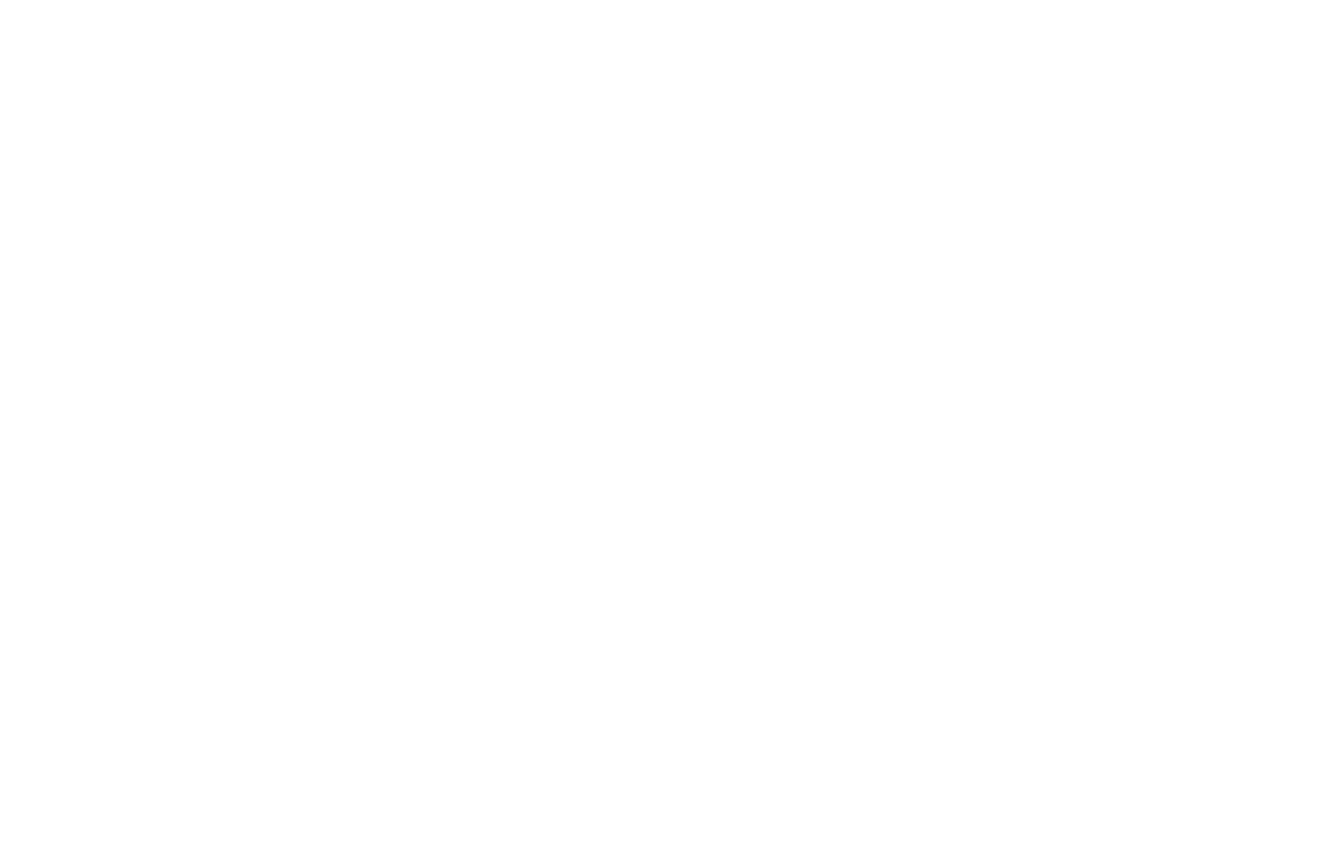
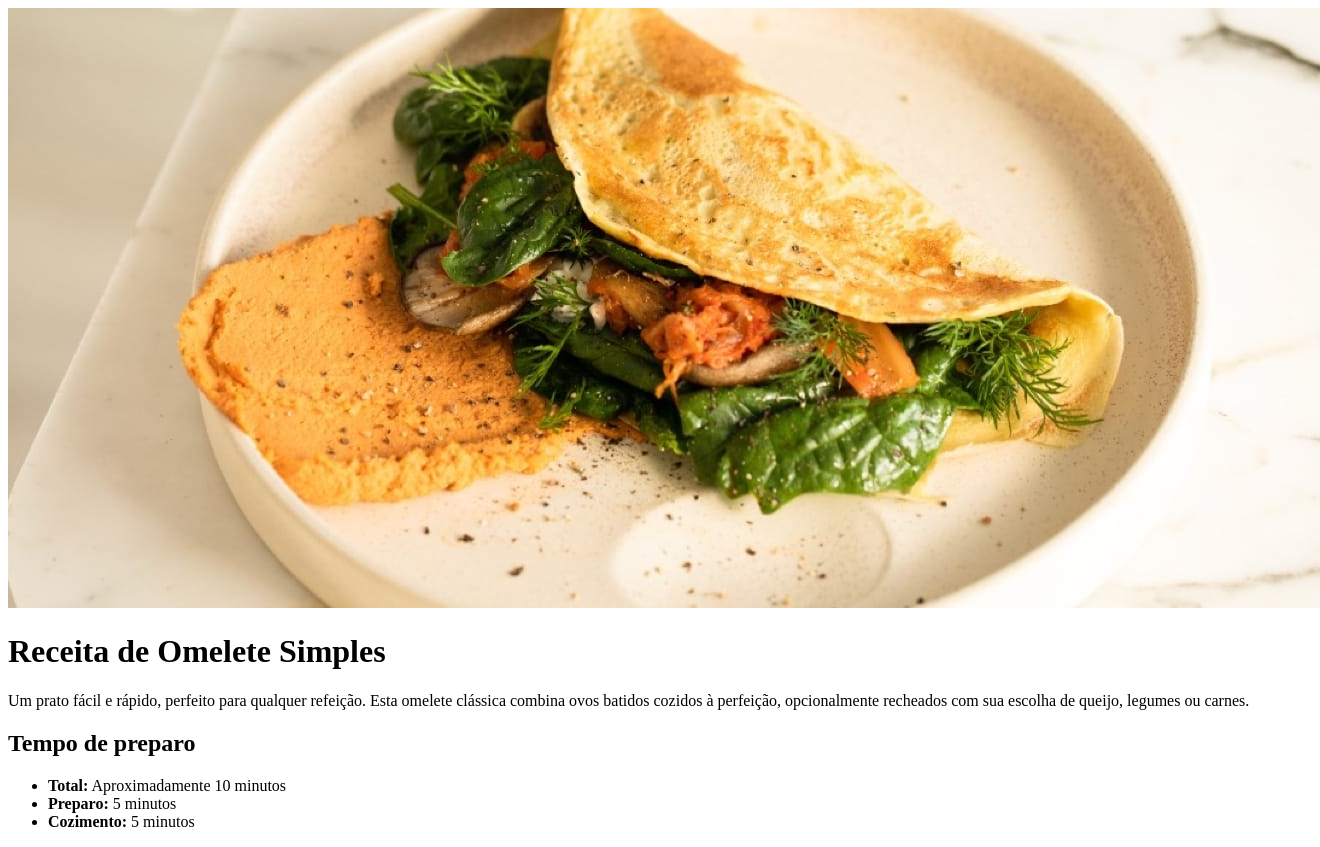
Before and after one commit to IgoLuan/locais-luanigor01mc, a plain HTML site: page index.html in a window 1280 px wide. Shown: the whole page, 1320 px wide, since content can reach past the window. Before the commit the page ends 800 px from the top, so only its background shows below. Drawn offline with Linux system fonts and the light colour scheme.

Commit message:
Segundo commit do HTML

```diff
--- a/index.html
+++ b/index.html
@@ -6,6 +6,26 @@
     <title>Receita de Omelete</title>
 </head>
 <body>
+    <div>
+        <img src="./assets/image-omelette.jpeg" alt="imagem de um omelete recheado de ervas e legumes">
+        <h1>Receita de Omelete Simples</h1>
+        <p>Um prato fácil e rápido, perfeito para qualquer refeição. Esta omelete clássica combina ovos batidos cozidos à perfeição, opcionalmente recheados com sua escolha de queijo, legumes ou carnes.</p>
 
+        <div>
+            <h2>Tempo de preparo</h2>
+
+            <ul>
+                <li>
+                    <strong>Total:</strong> Aproximadamente 10 minutos
+                </li>
+                <li>
+                    <strong>Preparo:</strong> 5 minutos
+                </li>
+                <li>
+                    <strong>Cozimento:</strong> 5 minutos
+                </li>
+            </ul>
+        </div>
+    </div>
 </body>
 </html>
```
